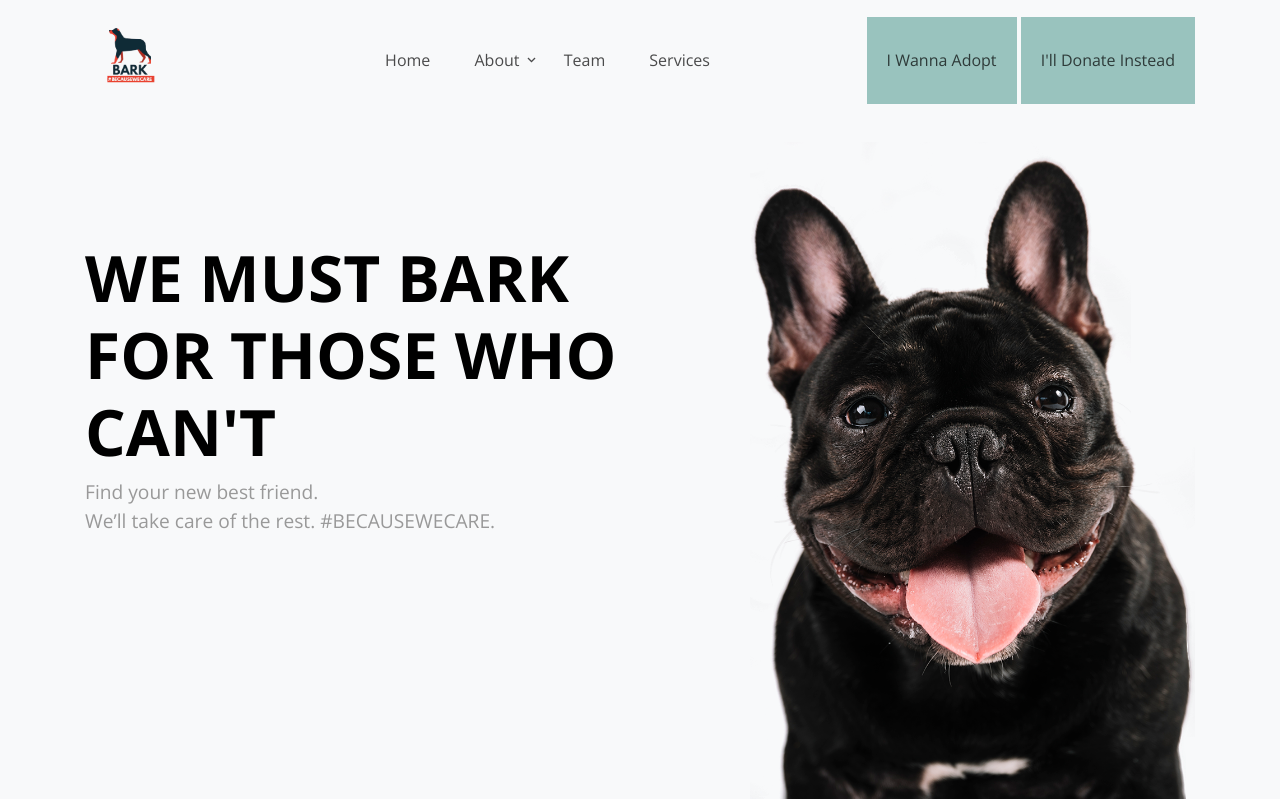
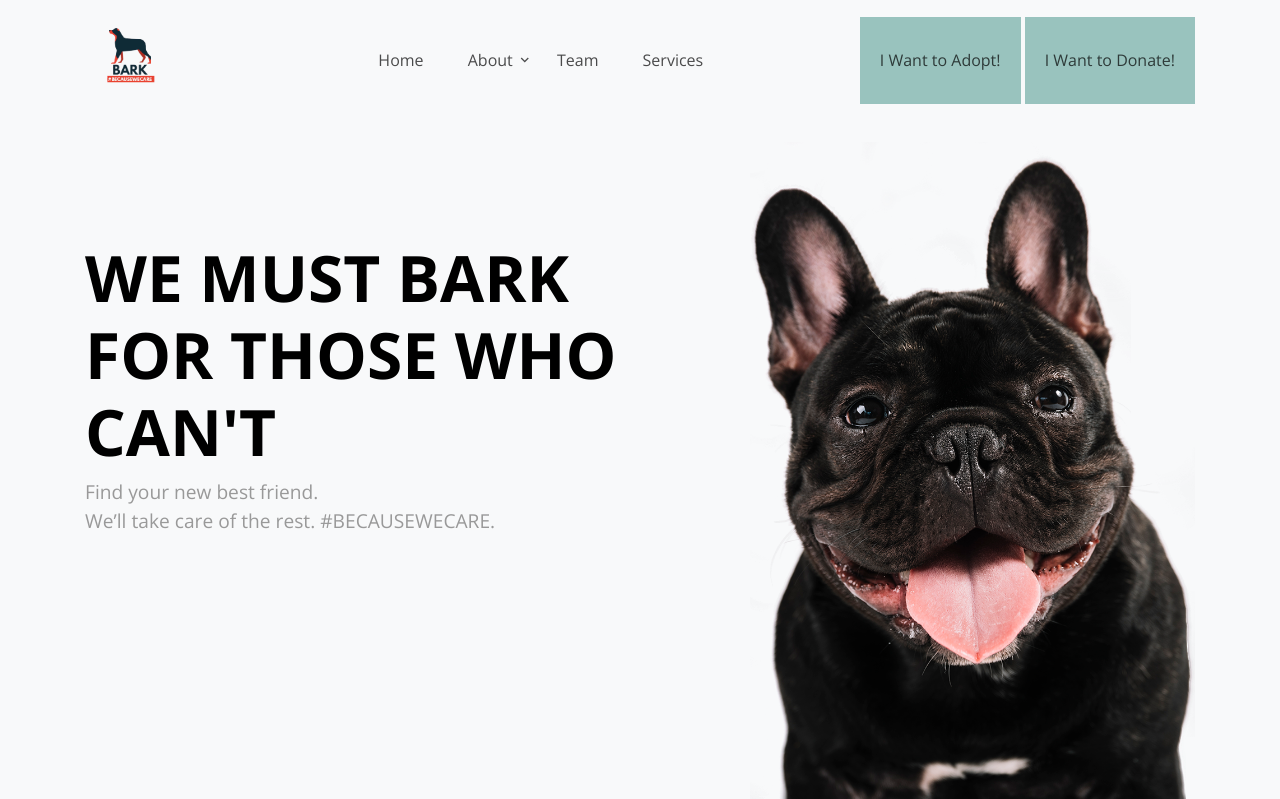
Before and after one commit to sol20-meet/Bark, a Flask app: page / in a window 1280 px wide. Shown: the top 799 px of the page. Run offline with Flask 2, Linux system fonts and the light colour scheme; some libraries are stand-ins or nearby versions; some web fonts are replaced.

Commit message:
fixed the top right button text

```diff
--- a/dogger/dogger/Bark-CS-Meet/templates/check.html
+++ b/dogger/dogger/Bark-CS-Meet/templates/check.html
@@ -85,8 +85,8 @@
                 <li><a href="#" class="nav-link"></a></li>
                 <li><a href="#" class="nav-link"></a></li>
 
-                <li><a href="adopt.html" class="nav-link" id="butBold">I Wanna Adopt</a></li>
-                <li><a href="#pricing-section"  id="butBold">I'll Donate Instead</a></li>
+                <li><a href="adopt.html" class="nav-link" id="butBold">I Want to Adopt!</a></li>
+                <li><a href="#pricing-section"  id="butBold">I Want to Donate!</a></li>
               </ul>
             </nav>
           </div>
--- a/dogger/dogger/Bark-CS-Meet/templates/index.html
+++ b/dogger/dogger/Bark-CS-Meet/templates/index.html
@@ -85,8 +85,8 @@
                 <li><a href="#" class="nav-link"></a></li>
                 <li><a href="#" class="nav-link"></a></li>
 
-                <li><a href="adopt.html" class="nav-link" id="butBold">I Wanna Adopt</a></li>
-                <li><a href="#pricing-section"  id="butBold">I'll Donate Instead</a></li>
+                <li><a href="adopt.html" class="nav-link" id="butBold">I Want to Adopt!</a></li>
+                <li><a href="#pricing-section"  id="butBold">I Want to Donate!</li>
               </ul>
             </nav>
           </div>
```
